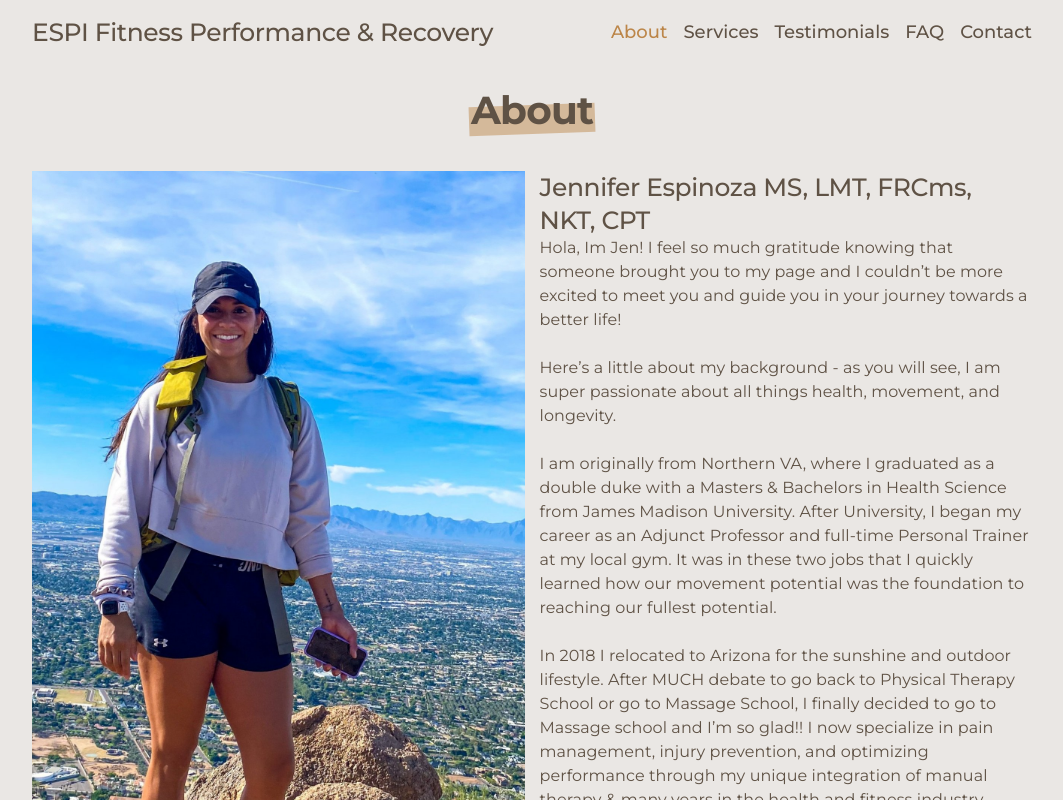
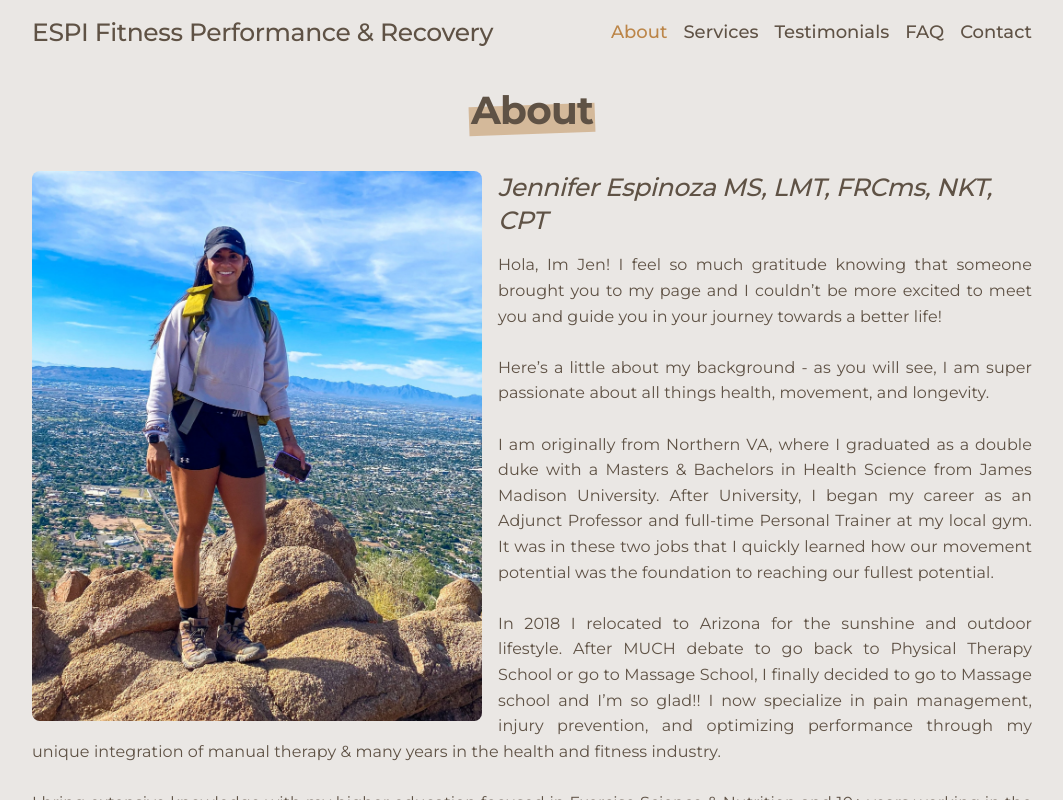
Before and after one commit to justin-mcclain/espi-fitness, a React (Create React App) app: page /about in a window 1280 px wide. Shown: the top 800 px of the page, without its empty margins (108-1171 px from the left). Built offline with nearby package versions, Linux system fonts and the light colour scheme.

Commit message:
adjust img and made it float

```diff
--- a/src/components/About/about.jsx
+++ b/src/components/About/about.jsx
@@ -11,54 +11,51 @@ const About = () => {
 				</h2>
 			</div>
 			<div id="about-content">
-				<div
-					id="profile-picture"
-					style={{
-						backgroundImage: `url(${jenProfile})`,
-					}}></div>
-				<div id="profile-text">
+				<img
+					src={jenProfile}
+					alt="Jen Espinoza"
+					className="floating-image"
+				/>
+
 				<h4 className="h4">
-						Jennifer Espinoza MS, LMT, FRCms, NKT, CPT
+					<i>Jennifer Espinoza MS, LMT, FRCms, NKT, CPT</i>
 				</h4>
 				<p class="body">
-						Hola, Im Jen! I feel so much gratitude knowing that
-						someone brought you to my page and I couldn’t be more
-						excited to meet you and guide you in your journey
-						towards a better life!
+					Hola, Im Jen! I feel so much gratitude knowing that someone
+					brought you to my page and I couldn’t be more excited to
+					meet you and guide you in your journey towards a better
+					life!
 					<br />
 					<br /> Here’s a little about my background - as you will
 					see, I am super passionate about all things health,
 					movement, and longevity.
 					<br />
-						<br /> I am originally from Northern VA, where I
-						graduated as a double duke with a Masters & Bachelors in
-						Health Science from James Madison University. After
-						University, I began my career as an Adjunct Professor
-						and full-time Personal Trainer at my local gym. It was
-						in these two jobs that I quickly learned how our
-						movement potential was the foundation to reaching our
-						fullest potential.
+					<br /> I am originally from Northern VA, where I graduated
+					as a double duke with a Masters & Bachelors in Health
+					Science from James Madison University. After University, I
+					began my career as an Adjunct Professor and full-time
+					Personal Trainer at my local gym. It was in these two jobs
+					that I quickly learned how our movement potential was the
+					foundation to reaching our fullest potential.
 					<br />
-						<br /> In 2018 I relocated to Arizona for the sunshine
-						and outdoor lifestyle. After MUCH debate to go back to
-						Physical Therapy School or go to Massage School, I
-						finally decided to go to Massage school and I’m so
-						glad!! I now specialize in pain management, injury
-						prevention, and optimizing performance through my unique
-						integration of manual therapy & many years in the health
-						and fitness industry.
+					<br /> In 2018 I relocated to Arizona for the sunshine and
+					outdoor lifestyle. After MUCH debate to go back to Physical
+					Therapy School or go to Massage School, I finally decided to
+					go to Massage school and I’m so glad!! I now specialize in
+					pain management, injury prevention, and optimizing
+					performance through my unique integration of manual therapy
+					& many years in the health and fitness industry.
 					<br />
-						<br /> I bring extensive knowledge with my higher
-						education focused in Exercise Science & Nutrition and
-						10+ years working in the fitness industry. I value
-						research driven techniques and lifelong learning to
-						ensure I’m always providing the best practices to each
-						client. My goal is to help as many people feel and move
-						better so they are better equipped to eliminate chronic
-						disease and the need for pain pills and surgeries - all
-						by simply living an active fulfilled lifestyle!
+					<br /> I bring extensive knowledge with my higher education
+					focused in Exercise Science & Nutrition and 10+ years
+					working in the fitness industry. I value research driven
+					techniques and lifelong learning to ensure I’m always
+					providing the best practices to each client. My goal is to
+					help as many people feel and move better so they are better
+					equipped to eliminate chronic disease and the need for pain
+					pills and surgeries - all by simply living an active
+					fulfilled lifestyle!
 				</p>
-				</div>
 			</div>
 		</div>
 	);
--- a/src/components/About/about.scss
+++ b/src/components/About/about.scss
@@ -1,5 +1,5 @@
-@import '../../styles/variables.scss';
-@import '/src/styles/mixins.scss';
+@import "../../styles/variables.scss";
+@import "/src/styles/mixins.scss";
 
 #about {
 	display: flex;
@@ -16,27 +16,34 @@
 		@include page-header;
 	}
 	#about-content {
-        display: flex;
-        gap: 15px;
 		width: clamp(300px, 80vw, 1000px);
-        align-items: stretch;
+
+		.floating-image {
+			float: left;
+			margin: 0 16px 16px 0; // Right and bottom margin
+			width: 450px; // Adjust as needed
+			height: 550px; // Adjust as needed
+			border-radius: 8px;
+			object-fit: cover;
 		}
-    #profile-picture {
-        min-height: 500px;
-        width: 100%;
-        background-position: center top;
-        background-size: cover;
-        background-repeat: no-repeat;
-        position: relative;
-        color: white;
+
+		h4 {
+			margin: 0 0 16px 0;
+			font-weight: 500;
+			// This will appear to the right of the image
 		}
-    #profile-text {
-        h4 {
-            margin: 0;
-            font-weight: 500;
+
+		p {
+			line-height: 1.6;
+			text-align: justify; // Optional: makes text look cleaner
+			// Text will wrap around the image, then continue below it
 		}
 	}
-    #profile-picture, #profile-text {
-        flex: 1;
+
+	// Clear the float after the content
+	#about-content::after {
+		content: "";
+		display: table;
+		clear: both;
 	}
 }
```
Lines whose indentation alone changed are shown as unchanged.
